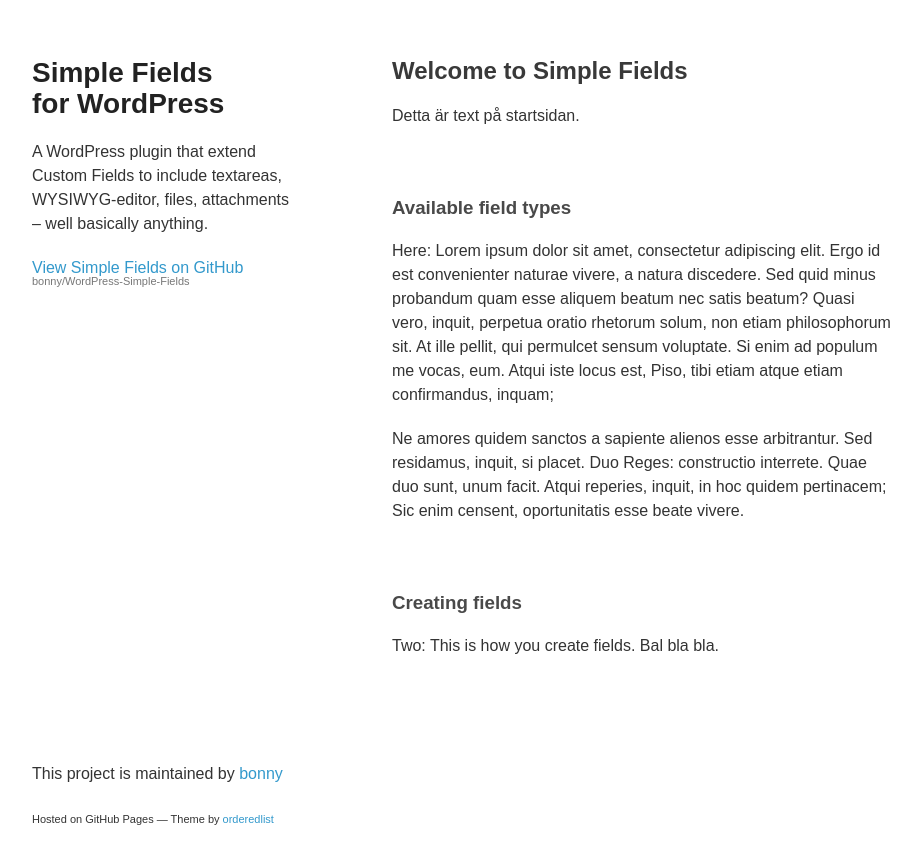
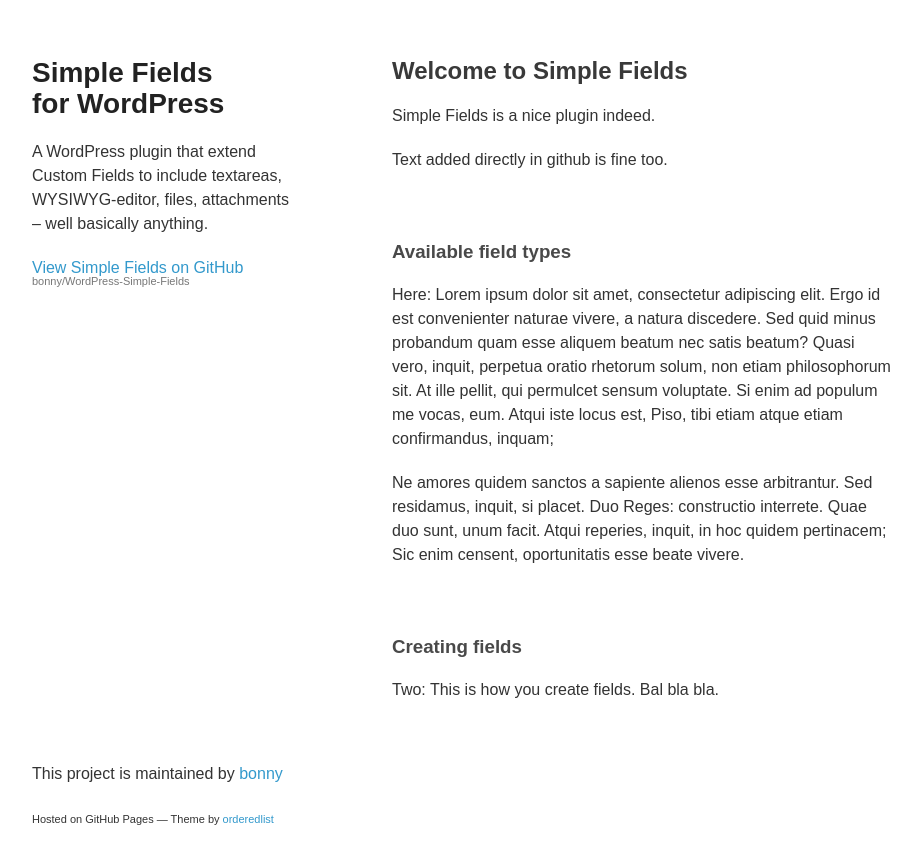
Before and after one commit to bonny/WordPress-Simple-Fields, a Jekyll site: the page built from index.md, in a window 1280 px wide. Shown: the top 864 px of the page, without its empty margins (178-1099 px from the left). Built offline with Jekyll 4.4.1, drawn with Linux system fonts in a browser that asks for light colours; Markdown is read by kramdown in place of the engine named in the settings.

Commit message:
Update index.md

```diff
--- a/index.md
+++ b/index.md
@@ -2,4 +2,6 @@
 layout: page
 title: Welcome to Simple Fields
 ---
-Detta är text på startsidan.
+Simple Fields is a nice plugin indeed.
+
+Text added directly in github is fine too.
```
